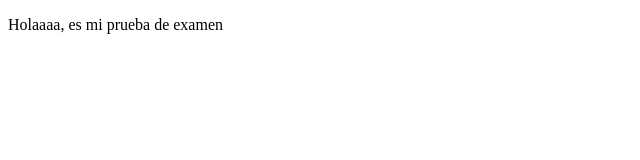
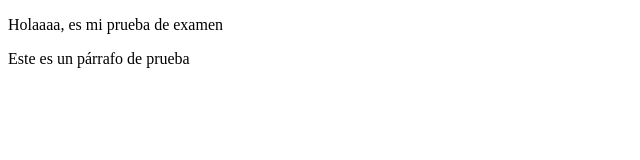
Before and after one commit to Andy-752109/pruueba_git_752109, a plain HTML site: page index.html in a window 1280 px wide. Shown: the whole page, without its empty margins (0-640 px from the left). Drawn offline with Linux system fonts and the light colour scheme.

Commit message:
intento de force

```diff
--- a/index.html
+++ b/index.html
@@ -7,5 +7,7 @@
 </head>
 <body>
     <p>Holaaaa, es mi prueba de examen</p>
+
+    <p>Este es un párrafo de prueba</p>
 </body>
 </html>
```
